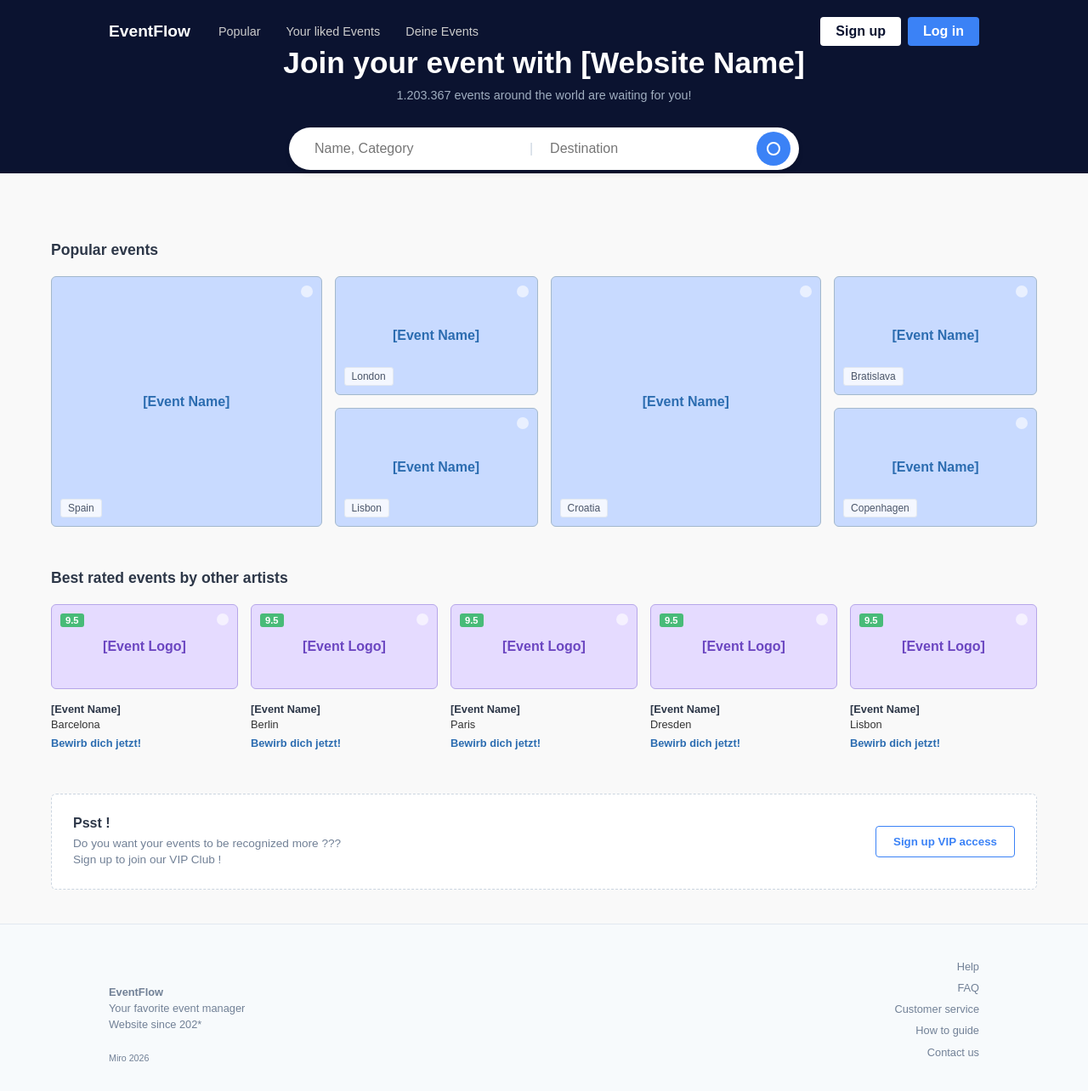
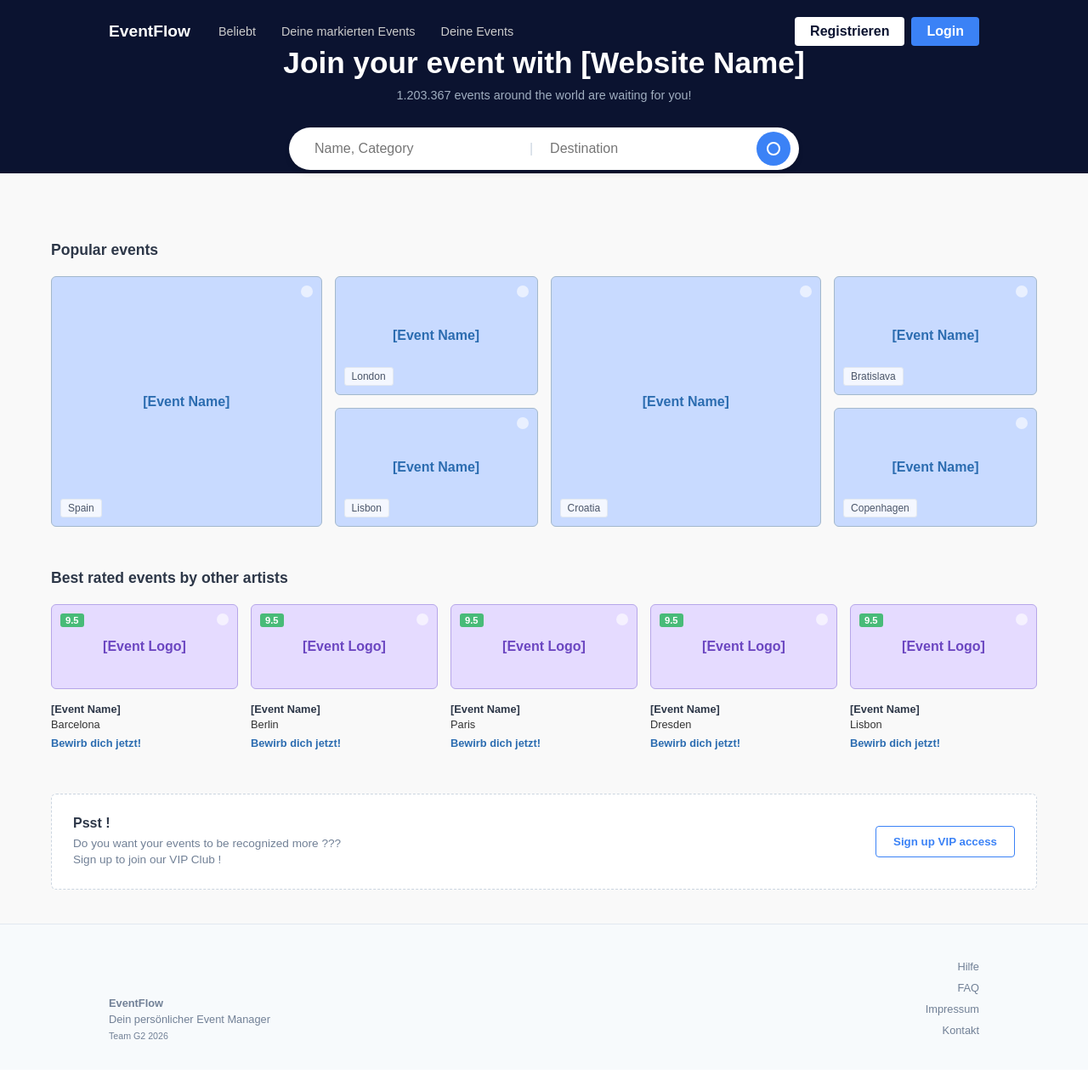
Before and after one commit to casio888/SE-G2-EventFlow, a Django app: template src/Basis/templates/index.html in a window 1280 px wide. Shown: the whole page at 85% size. After the commit the page ends 1223 px from the top, so only its background shows below. Run offline with Django 3.2, Linux system fonts and the light colour scheme; the template is opened without the code that fills it, so the values that code supplies are empty.

Commit message:
style: Umarbeiten auf deutsche Wörter

```diff
--- a/src/templates/base_topside.html
+++ b/src/templates/base_topside.html
@@ -15,13 +15,13 @@
         <nav>
             <a href="{% url 'Basis:index' %}" class="logo">EventFlow</a>
             <div class="nav-links">
-                <a href="#">Popular</a>
-                <a href="#">Your liked Events</a>
+                <a href="#">Beliebt</a>
+                <a href="#">Deine markierten Events</a>
                 <a href="{% url 'veranstaltungen:veranstaltungen_your_events' %}">Deine Events</a>
             </div>
             <div class="auth-buttons">
-                <a href="{% url 'Authentifizierung:Registrierung' %}" class="btn btn-signup">Sign up</a>
-                <a href="{% url 'Basis:login' %}" class="btn btn-login">Log in</a>
+                <a href="{% url 'Authentifizierung:Registrierung' %}" class="btn btn-signup">Registrieren</a>
+                <a href="{% url 'Basis:login' %}" class="btn btn-login">Login</a>
             </div>
         </nav>
         {% block extra_header %} {% endblock %}
@@ -33,16 +33,14 @@
     <footer>
         <div>
             <strong>EventFlow</strong><br>
-            Your favorite event manager<br>
-            Website since 202*<br><br>
-            <small>Miro 2026</small>
+            Dein persönlicher Event Manager<br>
+            <small>Team G2 2026</small>
         </div>
         <div class="footer-links">
-            <a href="#">Help</a>
+            <a href="#">Hilfe</a>
             <a href="#">FAQ</a>
-            <a href="#">Customer service</a>
-            <a href="#">How to guide</a>
-            <a href="#">Contact us</a>
+            <a href="#">Impressum</a>
+            <a href="#">Kontakt</a>
         </div>
     </footer>
     </body>
```
Also changed, not shown: src/templates/base_leftside.html (+5 -5 lines).
